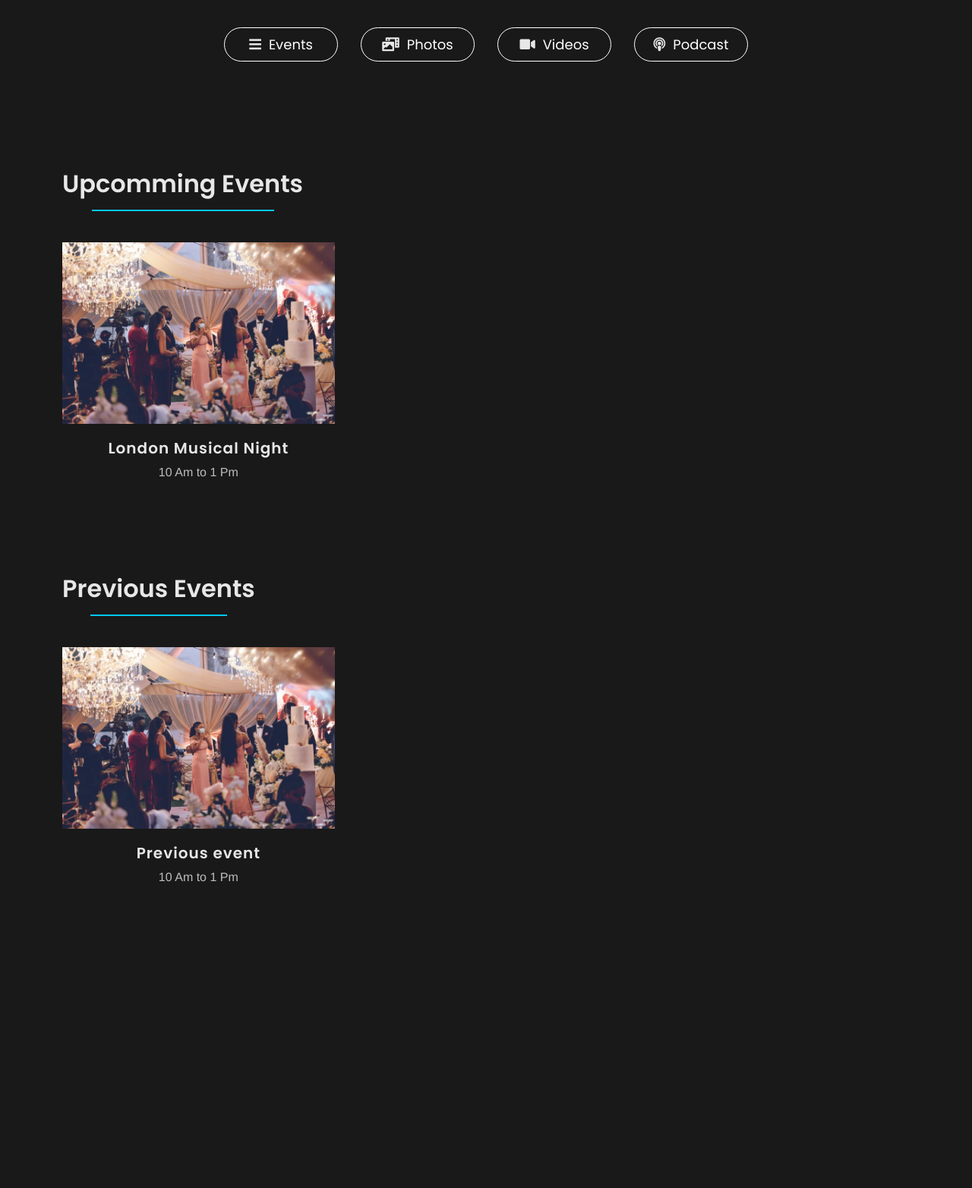
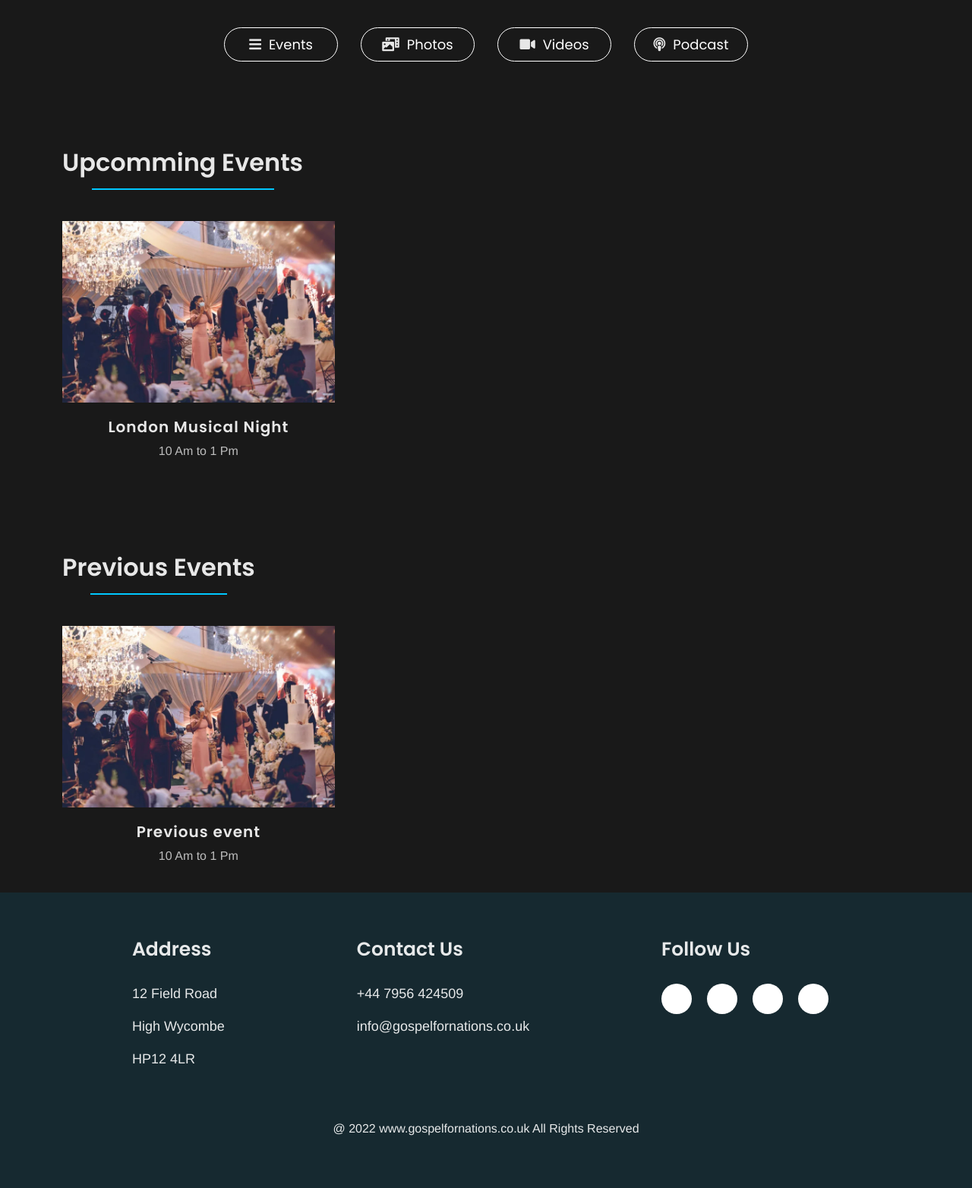
Before and after one commit to vishnuprasad404/gospelfornation, a Django app: page /events in a window 1280 px wide. Shown: the part 182-1746 px from the top of the page at 76% size. Before the commit the page ends 1343 px from the top, so only its background shows below. Run offline with Django 4.2, Linux system fonts and the light colour scheme; data comes from the database, SQL or seed files in the repository; some libraries are stand-ins or nearby versions.

Commit message:
footer added all page

```diff
--- a/church/static/css/events.css
+++ b/church/static/css/events.css
@@ -18,7 +18,9 @@
 .container {
   padding-top: 1px;
 }
-
+.evt-container{
+  padding: 20px;
+}
 .navbar {
   padding: 10px;
   border-radius: 10px;
--- a/church/static/css/landingpage.css
+++ b/church/static/css/landingpage.css
@@ -773,6 +773,10 @@
   .church-box{
     border-radius: 10px;
   }
+  .underline {
+    margin-top: 1px;
+    margin-left: 5px;
+  }
 }
 
 
--- a/home/templates/events.html
+++ b/home/templates/events.html
@@ -80,7 +80,7 @@
       </style>
 
     </div>
-    <div class="container pt-5">
+    <div class="container evt-container">
       <h2 class="up-comming-event-heading heading">
         Upcomming Events <br />
         <label></label>
@@ -124,6 +124,34 @@
       <!-- event image gallery end -->
     </div>
   </div>
+  <section class="footer">
+    <div class="footer-top">
+      <section class="address-section">
+        <h5>Address</h5>
+        <p class="small">12 Field Road 12 Field Road</p>
+
+        <p class="big">12 Field Road</p>
+        <p class="big">High Wycombe</p>
+        <p>HP12 4LR</p>
+      </section>
+      <section class="contact-section">
+        <h5>Contact Us</h5>
+        <p>+44 7956 424509</p>
+        <p>info@gospelfornations.co.uk</p>
+      </section>
+      <section class="follow-section">
+        <h5>Follow Us</h5>
+        <div class="icon-container">
+          <i class="fa-brands fa-google-plus-g"></i><i class="fa-brands fa-twitter" style="margin-left: 5px"></i><i
+            class="fa-brands fa-facebook-f" style="margin-left: 5px"></i>
+          <i class="fa-brands fa-instagram" style="margin-left: 5px"></i>
+        </div>
+      </section>
+    </div>
+    <div class="footer-bottom">
+      <p>@ 2022 www.gospelfornations.co.uk All Rights Reserved</p>
+    </div>
+  </section>
 
   <script src="https://cdn.jsdelivr.net/npm/bootstrap@5.2.0-beta1/dist/js/bootstrap.bundle.min.js"
     integrity="sha384-pprn3073KE6tl6bjs2QrFaJGz5/SUsLqktiwsUTF55Jfv3qYSDhgCecCxMW52nD2"
--- a/static/css/events.css
+++ b/static/css/events.css
@@ -18,7 +18,9 @@
 .container {
   padding-top: 1px;
 }
-
+.evt-container{
+  padding: 20px;
+}
 .navbar {
   padding: 10px;
   border-radius: 10px;
--- a/static/css/landingpage.css
+++ b/static/css/landingpage.css
@@ -773,6 +773,10 @@
   .church-box{
     border-radius: 10px;
   }
+  .underline {
+    margin-top: 1px;
+    margin-left: 5px;
+  }
 }
 
 
```
Also changed, not shown: church/static/css/footer.css (+21 -35 lines), home/templates/event-details.html (+27 -0 lines), home/templates/photos.html (+28 -1 lines), home/templates/video_details.html (+29 -1 lines), home/templates/videos.html (+29 -1 lines).
